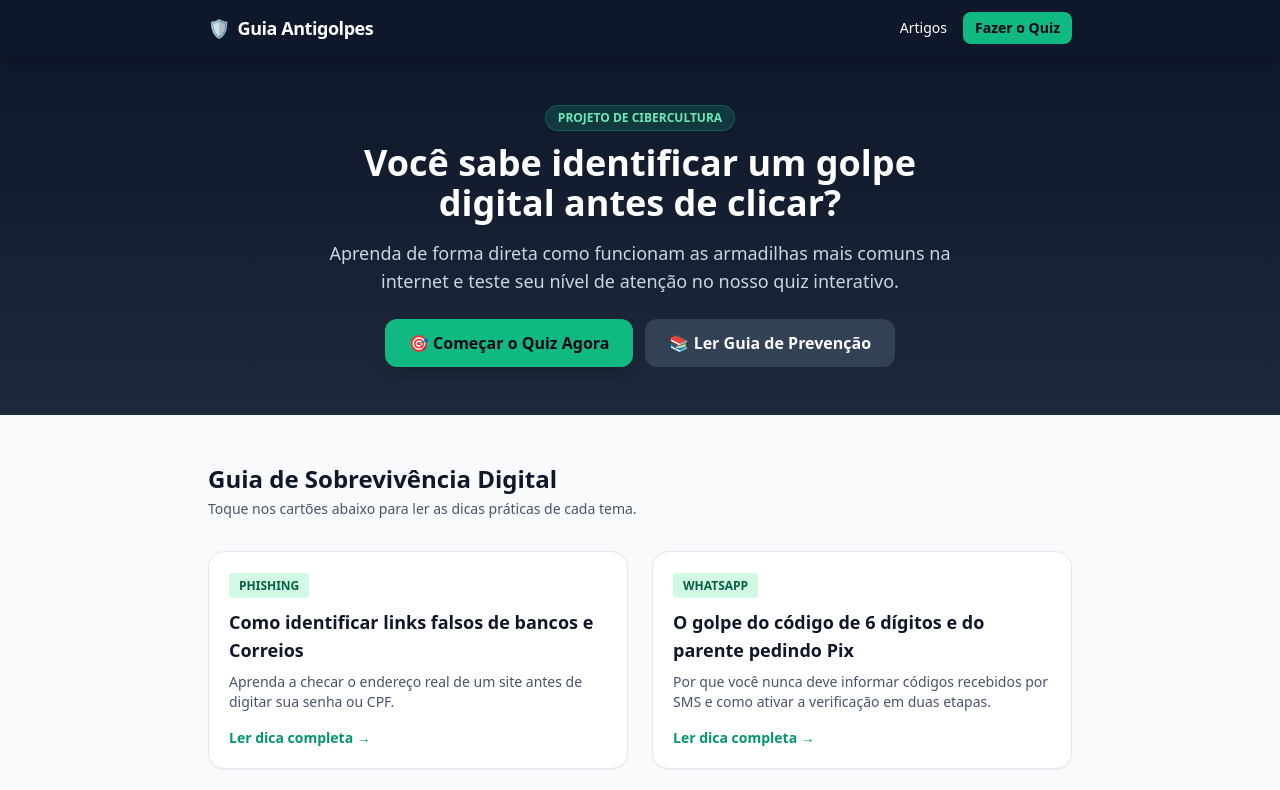
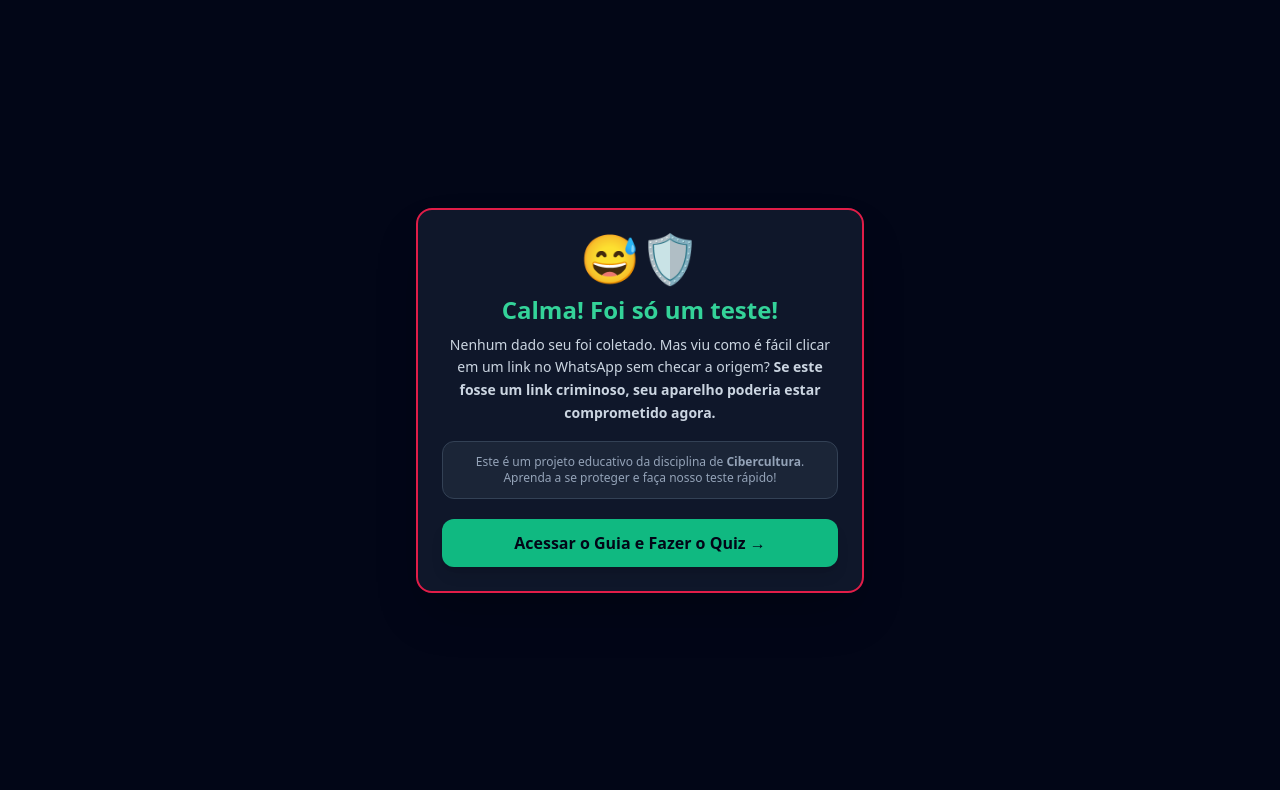
Before and after one commit to guia-antigolpes/guia-antigolpes.github.io, a plain HTML site: page index.html in a window 1280 px wide. Shown: the top 790 px of the page. Drawn offline with nearby package versions, Linux system fonts and the light colour scheme.

Commit message:
Adicionada pegadinha

```diff
--- a/index.html
+++ b/index.html
@@ -14,6 +14,53 @@
   <script src="https://cdn.tailwindcss.com"></script>
 </head>
 <body class="bg-slate-50 text-slate-800 font-sans antialiased">
+
+<!-- TELA DE PEGADINHA / SIMULAÇÃO DE GOLPE -->
+<div id="prank-overlay" class="fixed inset-0 bg-slate-950 text-white z-50 flex items-center justify-center p-4">
+  <div class="max-w-md w-full bg-slate-900 border-2 border-rose-600 rounded-2xl p-6 shadow-2xl text-center">
+
+    <!-- Fase 1: O Susto (Carregamento falso) -->
+    <div id="prank-scare">
+      <div class="text-5xl mb-3 animate-bounce">⚠️</div>
+      <h2 class="text-xl font-extrabold text-rose-500 uppercase tracking-wide mb-2">
+        Acesso Não Autorizado Detectado
+      </h2>
+      <p class="text-slate-300 text-xs mb-4">
+        Conexão estabelecida via link externo. Extraindo pacotes do dispositivo...
+      </p>
+
+      <!-- Dados reais do aparelho para dar realismo -->
+      <div class="bg-black/60 border border-rose-500/30 rounded-lg p-3 text-left font-mono text-xs text-rose-300 space-y-1 mb-4">
+        <p id="device-info">> Aparelho: Identificando...</p>
+        <p id="status-step">> Status: Capturando tokens de sessão...</p>
+      </div>
+
+      <!-- Barra de progresso vermelha -->
+      <div class="w-full bg-slate-800 h-3 rounded-full overflow-hidden mb-2">
+        <div id="prank-bar" class="bg-rose-600 h-full transition-all duration-300" style="width: 15%"></div>
+      </div>
+      <p id="prank-pct" class="text-xs font-mono text-rose-400">15% concluído</p>
+    </div>
+
+    <!-- Fase 2: A Revelação Educativa (Aparece após 3.5 segundos) -->
+    <div id="prank-reveal" class="hidden">
+      <div class="text-5xl mb-3">😅🛡️</div>
+      <h2 class="text-2xl font-extrabold text-emerald-400 mb-2">
+        Calma! Foi só um teste!
+      </h2>
+      <p class="text-slate-300 text-sm leading-relaxed mb-4">
+        Nenhum dado seu foi coletado. Mas viu como é fácil clicar em um link no WhatsApp sem checar a origem? <strong>Se este fosse um link criminoso, seu aparelho poderia estar comprometido agora.</strong>
+      </p>
+      <div class="bg-slate-800/80 border border-slate-700 rounded-xl p-3 text-xs text-slate-400 mb-5">
+        Este é um projeto educativo da disciplina de <strong>Cibercultura</strong>. Aprenda a se proteger e faça nosso teste rápido!
+      </div>
+      <button onclick="closePrank()" class="w-full bg-emerald-500 hover:bg-emerald-400 text-slate-950 font-bold py-3 rounded-xl transition shadow-lg">
+        Acessar o Guia e Fazer o Quiz →
+      </button>
+    </div>
+
+  </div>
+</div>
 
   <!-- Cabeçalho / Navbar -->
   <header class="bg-slate-900 text-white sticky top-0 z-40 shadow-md">
@@ -485,6 +532,54 @@
 
     // Inicializar Quiz
     loadQuestion();
+
+      // LÓGICA DA PEGADINHA DE ENTRADA
+    function detectarAparelho() {
+      const ua = navigator.userAgent;
+      if (/iPhone/i.test(ua)) return "Apple iPhone (iOS)";
+      if (/Android/i.test(ua)) return "Smartphone Android";
+      if (/Windows/i.test(ua)) return "Computador Windows";
+      if (/Mac/i.test(ua)) return "Mac / macOS";
+      return "Dispositivo conectado (" + navigator.platform + ")";
+    }
+
+    function iniciarPegadinha() {
+      // Se a pessoa já viu o susto nesta sessão, não repete ao recarregar a página
+      if (sessionStorage.getItem("susto_visto")) {
+        document.getElementById("prank-overlay").classList.add("hidden");
+        return;
+      }
+
+      document.getElementById("device-info").innerText = "> Aparelho: " + detectarAparelho();
+
+      const steps = [
+        { pct: 42, text: "> Lendo cache do navegador..." },
+        { pct: 78, text: "> Verificando credenciais salvas..." },
+        { pct: 99, text: "> Pacote pronto para envio..." }
+      ];
+
+      let i = 0;
+      const interval = setInterval(() => {
+        if (i < steps.length) {
+          document.getElementById("prank-bar").style.width = steps[i].pct + "%";
+          document.getElementById("prank-pct").innerText = steps[i].pct + "% concluído";
+          document.getElementById("status-step").innerText = steps[i].text;
+          i++;
+        } else {
+          clearInterval(interval);
+          document.getElementById("prank-scare").classList.add("hidden");
+          document.getElementById("prank-reveal").classList.remove("hidden");
+        }
+      }, 1100);
+    }
+
+    function closePrank() {
+      sessionStorage.setItem("susto_visto", "sim");
+      document.getElementById("prank-overlay").classList.add("hidden");
+    }
+
+    // Dispara assim que o site abre
+    iniciarPegadinha();
   </script>
 </body>
 </html>
```
